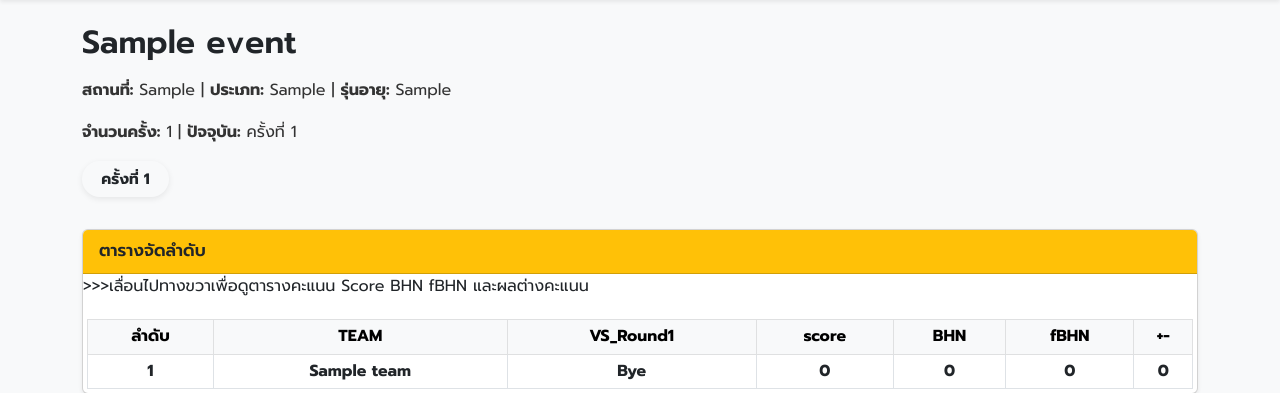
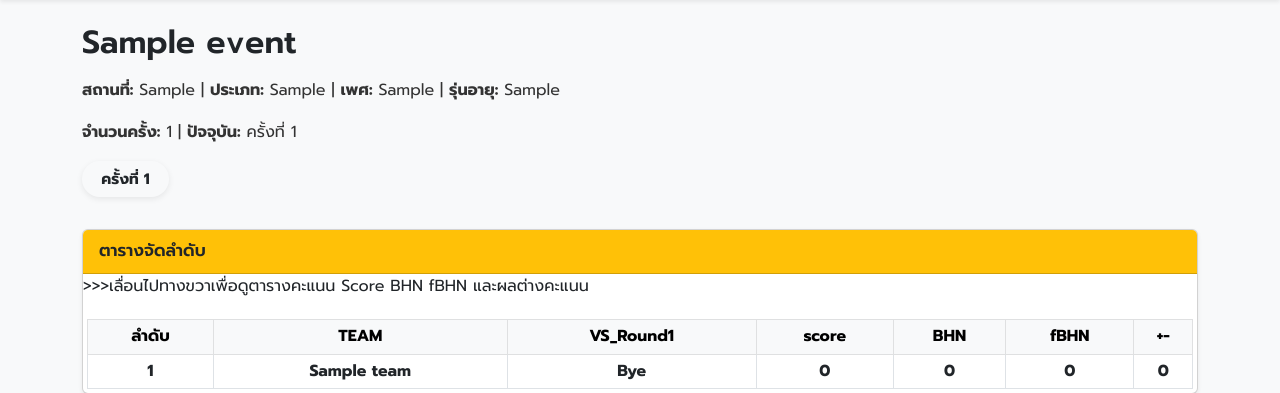
Before and after one commit to Dekchairukna/tournoi-petanque, a Flask app: page /event/1 in a window 1280 px wide. Shown: the part 81-474 px from the top of the page. Run offline with Flask 3, Linux system fonts and the light colour scheme; tables that the repository leaves empty hold one stand-in row (values such as "Sample post"); some libraries are stand-ins or nearby versions.

Commit message:
Update event.html

```diff
--- a/templates/event.html
+++ b/templates/event.html
@@ -256,6 +256,7 @@
     <p>
       <strong>สถานที่:</strong> {{ event.location }} |
       <strong>ประเภท:</strong> {{ event.category }} |
+      <strong>เพศ:</strong> {{ event.sex }} |
       <strong>รุ่นอายุ:</strong> {{ event.age_group }}
     </p>
     <p>
```
